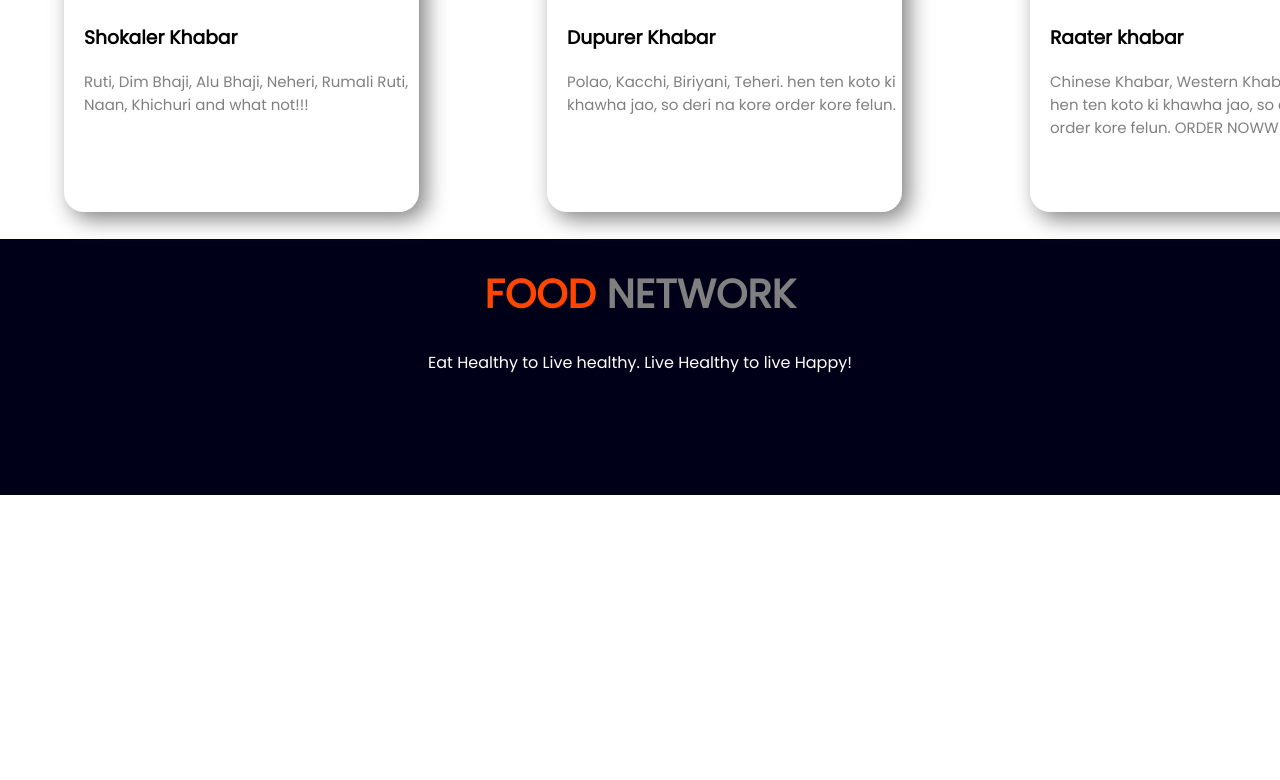
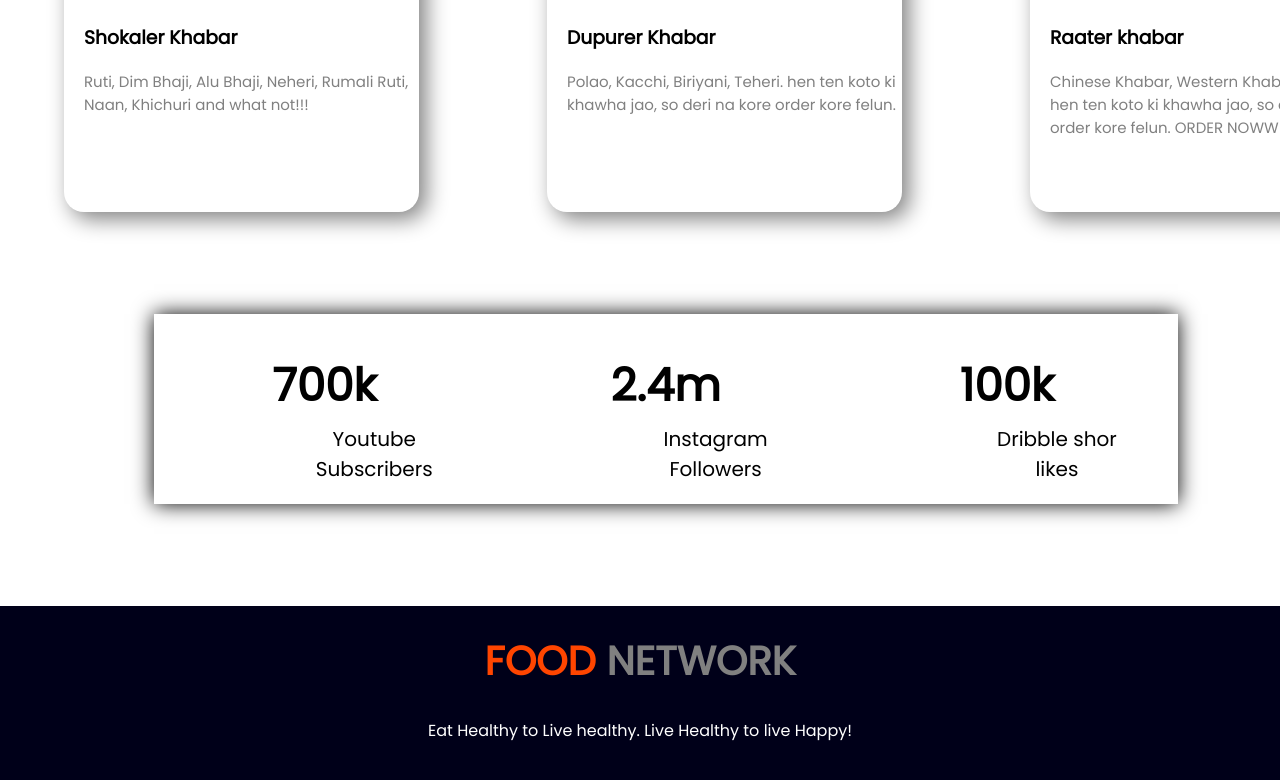
Before and after one commit to samkabir/Simple-HTML-CSS-Food-Network-Page, a plain HTML site: page index.html in a window 1280 px wide. Shown: the part 1613-2393 px from the top of the page. Before the commit the page ends 2108 px from the top, so only its background shows below. Drawn offline with Linux system fonts and the light colour scheme.

Commit message:
Finally almost done!

```diff
--- a/index.html
+++ b/index.html
@@ -6,8 +6,10 @@
     <meta name="viewport" content="width=device-width, initial-scale=1.0">
     <!--Title -->
     <title>Food Network</title>
+
     <!--CSS file Links-->
     <link rel="stylesheet" href="style.css">
+
     <!--Google Fonts : Poppins -->
     <link rel="preconnect" href="https://fonts.googleapis.com">
     <link rel="preconnect" href="https://fonts.gstatic.com" crossorigin>
@@ -19,7 +21,7 @@
     <section class="Order-Food flexible-container">
 
         <!-- Left Part -->
-        <div class="half-width ">
+        <div id="half-width1">
             <h1><span id="orange">Skip</span> The Diet, <br> Just Eat Healthy <br> With Food Network</h1>
             <br>
             <p class="para-first">Imagine you don't need a diet because we provide <br>  healthy and delicious food for you!</p>
@@ -28,7 +30,7 @@
         </div>
 
         <!-- Right Part -->
-        <div class="half-width">
+        <div id="half-width2">
             <img class="first-img" src="images/female/Group 8425.png" alt="just a girl">
         </div>
 
@@ -55,7 +57,7 @@
     <!--About Me Section Ends-->
 
 
-    <!--My Recipies Section -->
+    <!--My Recipies Section Starts-->
     <section class="recipies">
         <div>
             <h1 id="recipies-header">My Recipies</h1>
@@ -63,8 +65,9 @@
             <p id="recipies-text">Hello! these are my recipies, Bengali Recipies, which are delicious and tasty, <br>Bangladeshi Street food are the best. Try Bhelpuri, Chotpoti, Fuchka. <br> Tong er Chaa is the best!</p>
         </div>
     </section>
+    <!--My Recipies Section Ends-->
 
-    <!--My Recipies Cards Section -->
+    <!--My Recipies Cards Section Starts-->
     <section class="cards flexible-container">
         <div class="card-all">
             <img class="cards-img" src="images/food/Project Cover1.jpg" alt="shokal">
@@ -94,16 +97,35 @@
             </p>
         </div>
     </section>
+    <!--My Recipies Cards Section Ends-->
 
-    <!--Random Section -->
+    <!--Random Section Starts-->
     <section>
+        <div class="flexible-container" id="parent">
+            <div class="child">
+                <h1 class="child-title">700k</h1>
+                <p class="child-text">Youtube Subscribers</p>
+            </div>
 
+            <div class="child">
+                <h1 class="child-title">2.4m</h1>
+                <p class="child-text">Instagram Followers</p>
+            </div>
+
+            <div class="child">
+                <h1 class="child-title">100k</h1>
+                <p class="child-text">Dribble shor likes</p>
+            </div>
+        </div>
     </section>
+    <!--Random Section Ends-->
 
     <!--Footer Section -->
     <footer>
         <h1 id="footer-title"><span id="orange">FOOD</span> NETWORK</h1>
         <p id="footer-text">Eat Healthy to Live healthy. Live Healthy to live Happy!</p>
     </footer>
+
+
 </body>
 </html>
--- a/style.css
+++ b/style.css
@@ -33,8 +33,11 @@ footer{
     text-align: center;
     display: block;
 }
-.half-width{
-    width: 50%;
+#half-width1{
+    width: 70%;
+}
+#half-width2{
+    width: 30%;
 }
 .para-first{
     font-weight: 100;
@@ -103,6 +106,29 @@ footer{
 .cards-title{
     padding-left: 15px;
 }
+#parent{
+    width: 80%;
+    text-align: center;
+    margin-left: 12%;
+    box-shadow: 0px 0px 20px;
+    margin-top: 8%;
+    margin-bottom: 8%;
+}
+.child{
+    width:25%;
+    padding-left: 50px;
+    padding-right: 50px;
+}
+.child-title{
+    font-size: 45px;
+    font-weight: bolder;
+}
+.child-text{
+    font-size: 20px;
+    font-weight: 200;
+    margin-top: -33px;
+    margin-left: 100px;
+}
 #recipies-header{
     color:gray;
     font-size:30px;
```
